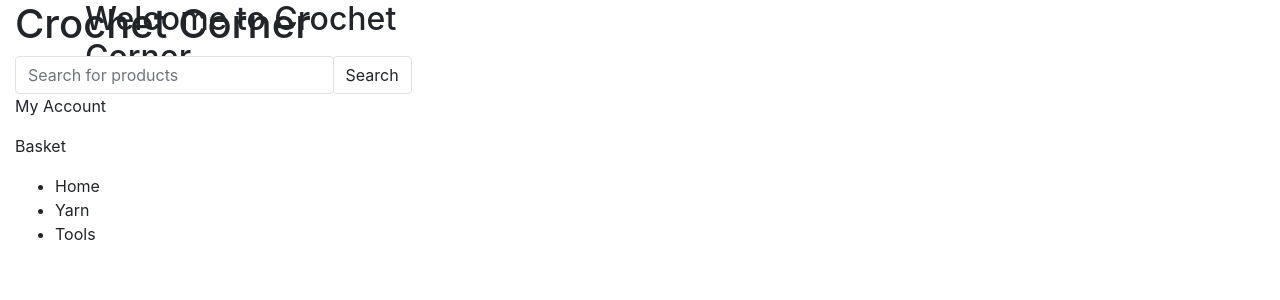
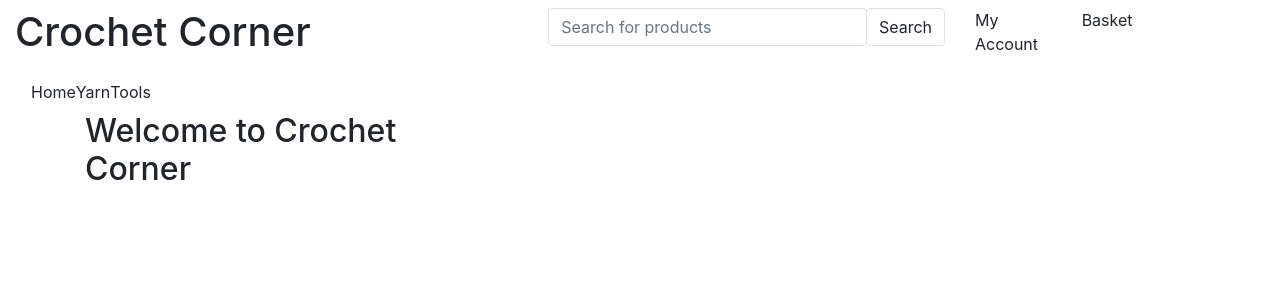
Before and after one commit to cgalpin92/pp5_crochet_corner, a Django app: page / in a window 1280 px wide. Shown: the top 300 px of the page. Run offline with Django 3.2, Linux system fonts and the light colour scheme.

Commit message:
feat: add bootstrap grid styling and bootstrap navbar component to base.html

```diff
--- a/templates/base.html
+++ b/templates/base.html
@@ -34,13 +34,12 @@
   </head>
 
   <body>
-    <header class="container-fluid fixed-top">
-      <div class="row">
-        <div class="col-lg-4">
-          <div>
+    <header class="container-fluid">
+      <div class="row pt-lg-2">
+          <div class="col-5">
             <h1>Crochet Corner</h1>
           </div>
-          <div>
+          <div class="col-sm-6 col-md-4">
             <!-- Search Bar -->
             <form action="" method="GET">
               <div class="input-group w=100">
@@ -51,25 +50,29 @@
               </div>
             </form>
           </div>
-          <div>
+          <div class="col-1">
             <!-- My Account -->
             <p>My Account</p>
           </div>
-          <div>
+          <div class="col-1">
             <!-- Shopping Basket -->
             <p>Basket</p>
           </div>
         </div>
-      </div>
+        <nav class="navbar navbar-expand-lg navbar-light">
+          <button class="navbar-toggler" type="button" data-toggle="collapse" data-target="#navbarSupportedContent" aria-controls="navbarSupportedContent" aria-expanded="false" aria-label="Toggle navigation">
+            <span class="navbar-toggler-icon"></span>
+          </button>
+          <div class="collapse navbar-collapse navbar-margin" id="navbarSupportedContent">
+            <ul class="navbar-nav me-auto">
+              <li class="nav-item">Home</li>
+              <li class="nav-item">Yarn</li>
+              <li class="nav-item">Tools</li>
+            </ul>
+          </div>
+        </nav>
+    </header>
 
-      <div>
-        <ul>
-          <li>Home</li>
-          <li>Yarn</li>
-          <li>Tools</li>
-        </ul>
-      </div>
-    </header>
 
     {% if messages %}
       <div class="message-container"></div>
@@ -77,9 +80,12 @@
 
     {% block page_header %}
     {% endblock %}
+    <main>
+      {% block content %}
+      {% endblock %}
 
-    {% block content %}
-    {% endblock %}
+    </main>
+
 
     {% block postloadjs %}
     {% endblock %}
```
